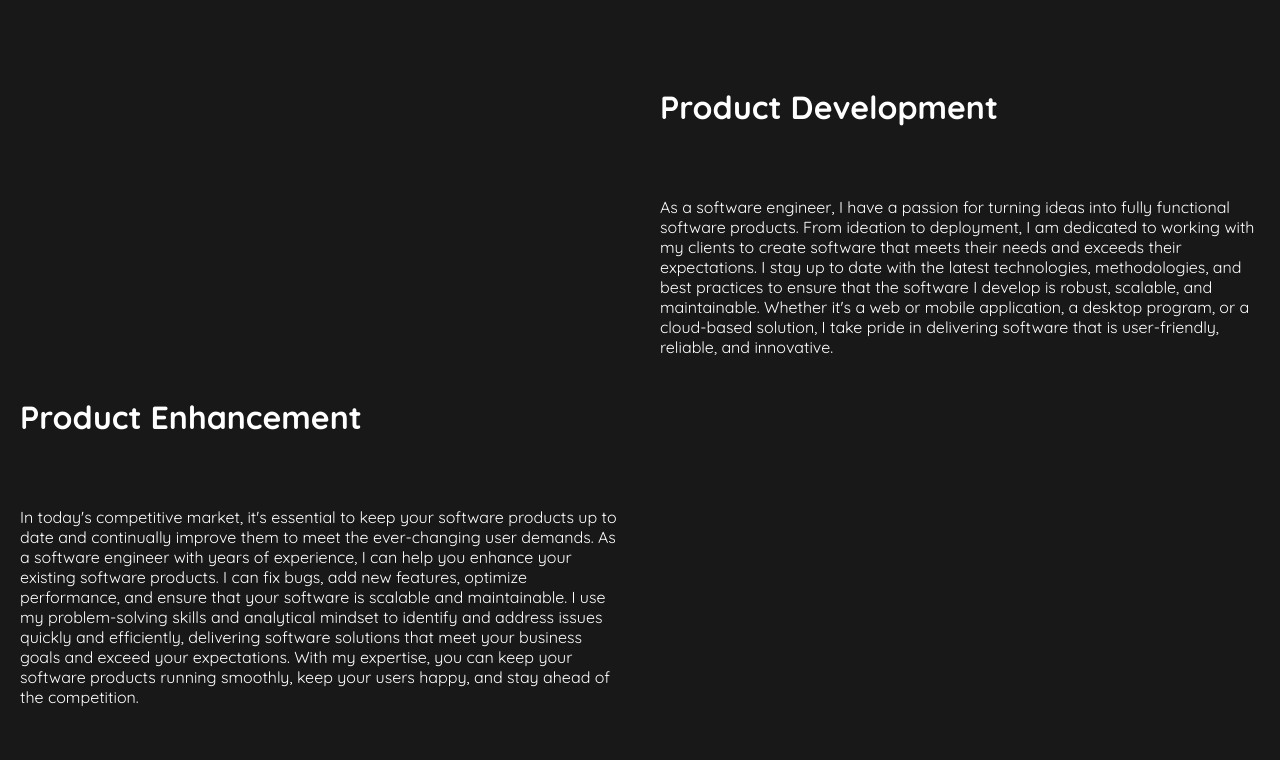
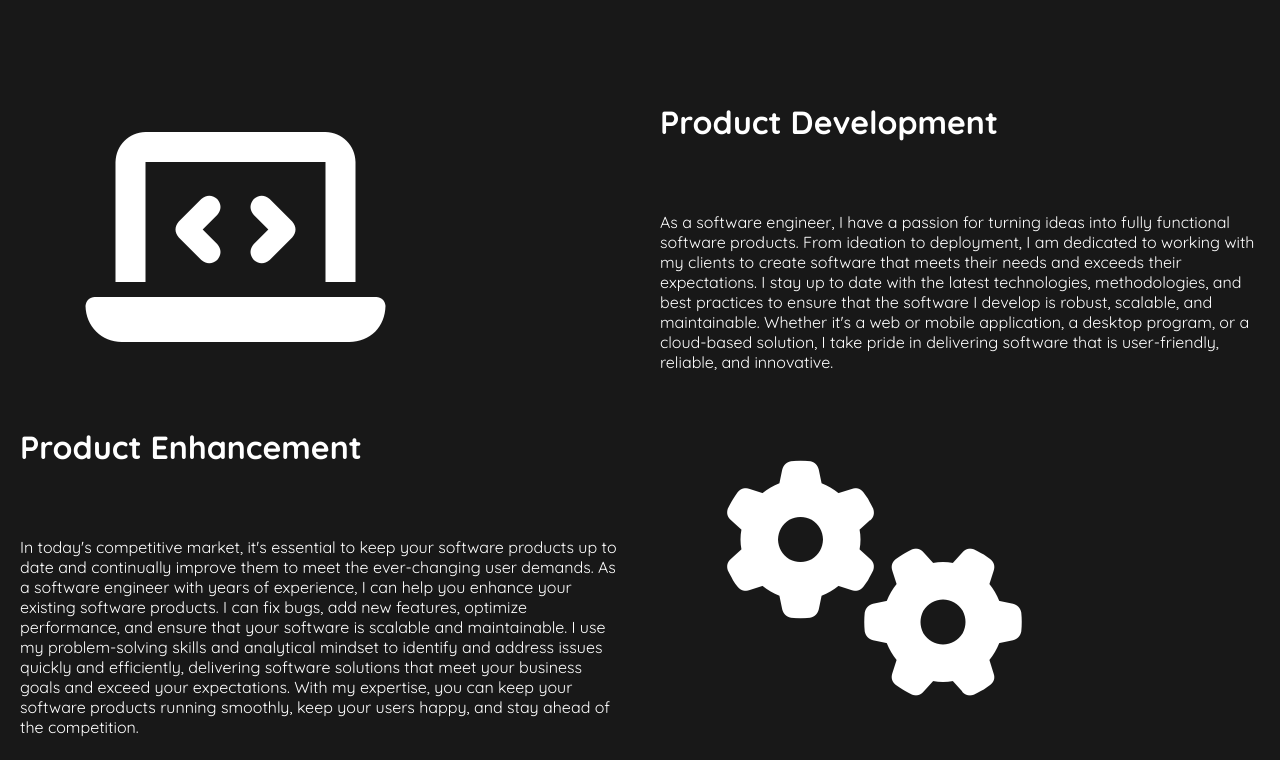
Before and after one commit to norman135/norman135, a plain HTML site: page index.html in a window 1280 px wide. Shown: the part 1072-1832 px from the top of the page. Drawn offline with Linux system fonts and the light colour scheme.

Commit message:
completing

```diff
--- a/index.html
+++ b/index.html
@@ -78,8 +78,10 @@
     <div id="projects" class="section" >
         <div class="project">
             <div class="project-image-space">
+
                 <div class="project-image">
                     <img src="./images/productdevelopment.png" alt="">
+                    <i class="fa-solid fa-laptop-code"></i>
                 </div>
             </div>
             <div class="project-desc-space">
@@ -95,6 +97,7 @@
             <div class="project-image-space">
                 <div class="project-image">
                     <img src="./images/productenhancement.png" alt="">
+                    <i class="fa-solid fa-gears"></i>
                 </div>
             </div>
         </div>
--- a/style.css
+++ b/style.css
@@ -93,6 +93,7 @@ header {
 .project-image-space {
     padding: 20px;
     width: 50%;
+    font-size: 15em;
 }
 .project-image {
     width: 100%;
```
